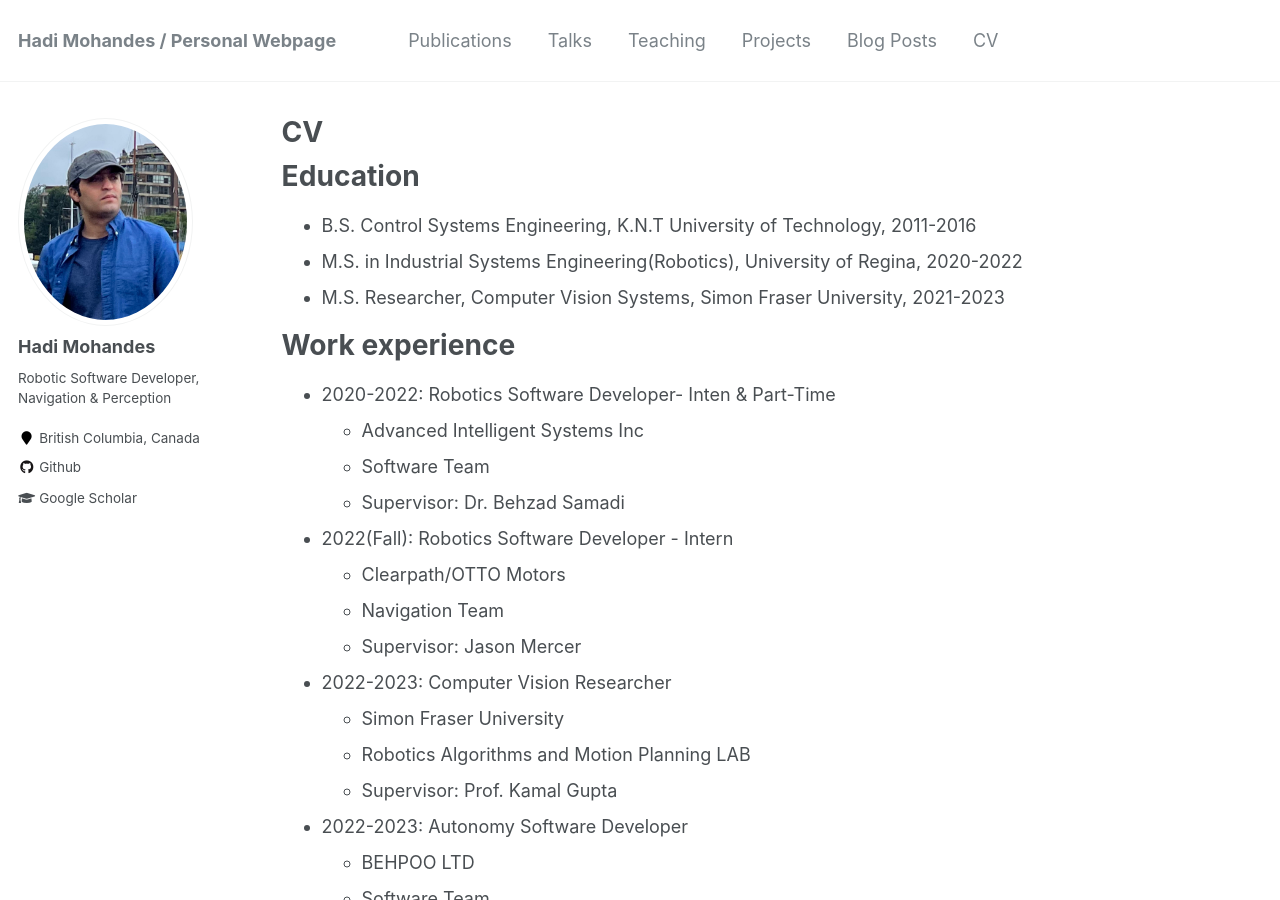
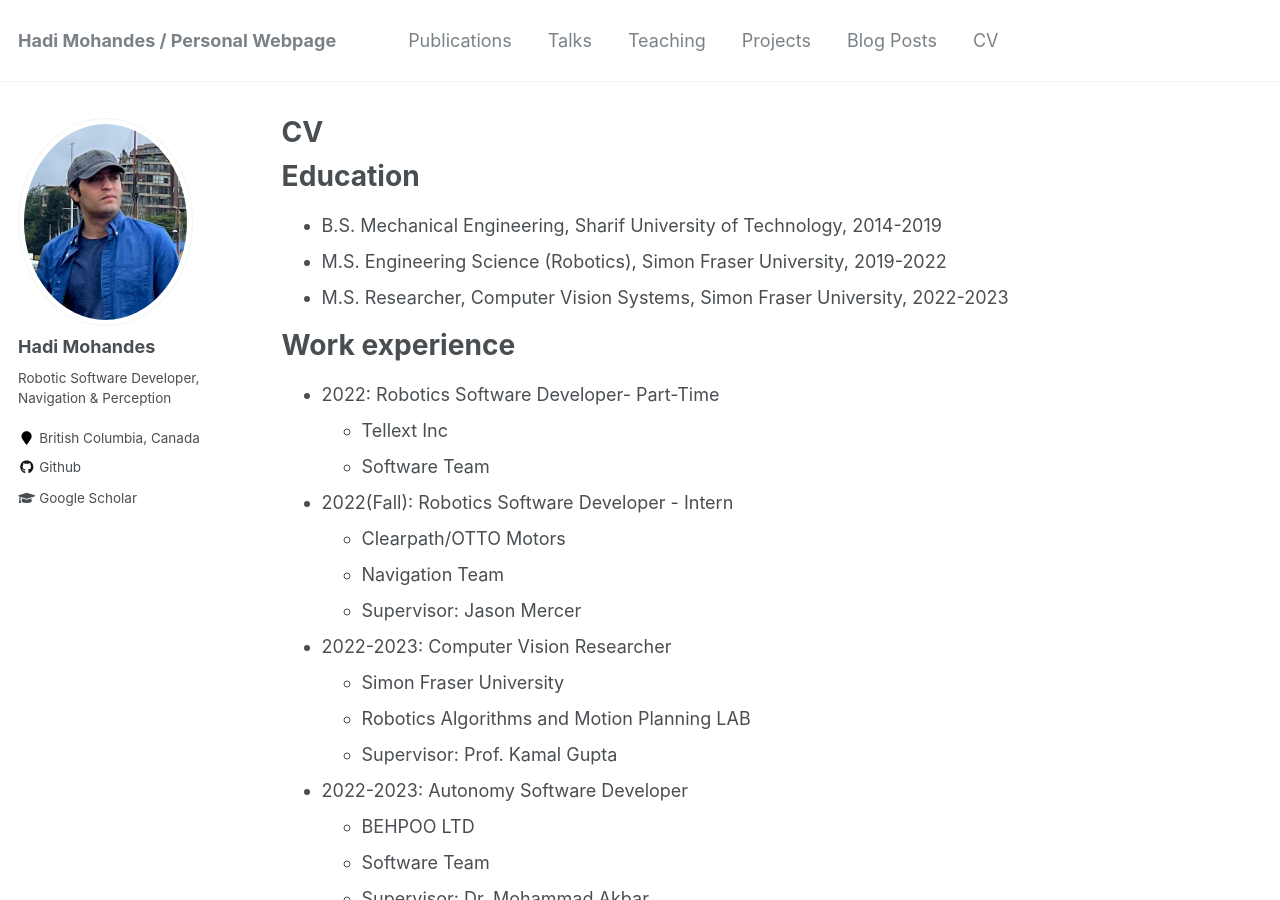
Before and after one commit to hadimohandes/hadimohandes.github.io, a Jekyll site: the page built from _pages/cv.md, in a window 1280 px wide and 900 px high. Built offline with Jekyll 4.4.1, drawn with Linux system fonts in a browser that asks for light colours.

Commit message:
Update cv.md

```diff
--- a/_pages/cv.md
+++ b/_pages/cv.md
@@ -11,16 +11,15 @@ redirect_from:
 
 Education
 ======
-* B.S. Control Systems Engineering, K.N.T University of Technology, 2011-2016
-* M.S. in Industrial Systems Engineering(Robotics), University of Regina, 2020-2022
-* M.S. Researcher, Computer Vision Systems, Simon Fraser University, 2021-2023
+* B.S. Mechanical Engineering, Sharif University of Technology, 2014-2019
+* M.S. Engineering Science (Robotics), Simon Fraser University, 2019-2022
+* M.S. Researcher, Computer Vision Systems, Simon Fraser University, 2022-2023
 
 Work experience
 ======
-* 2020-2022: Robotics Software Developer- Inten & Part-Time
-  * Advanced Intelligent Systems Inc
+* 2022: Robotics Software Developer- Part-Time
+  * Tellext Inc
   * Software Team
-  * Supervisor: Dr. Behzad Samadi
 
 * 2022(Fall): Robotics Software Developer - Intern
   * Clearpath/OTTO Motors
```
